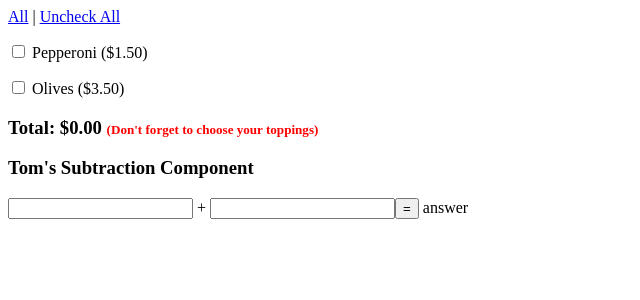
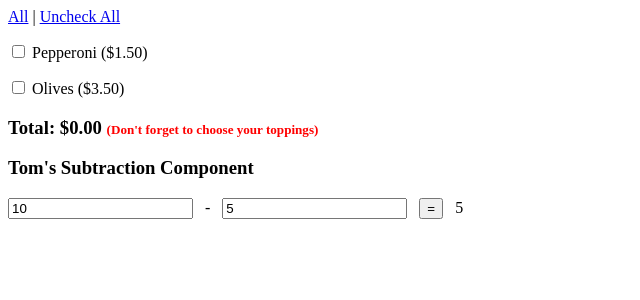
Before and after one commit to tsteelematc/components, an Angular app: page / in a window 1280 px wide. Shown: the top 300 px of the page, without its empty margins (0-640 px from the left). Built offline with nearby package versions, Linux system fonts and the light colour scheme.

Commit message:
Finished with #week-05-slack-n-tell...

```diff
--- a/src/app/tjs-subtract/tjs-subtract.component.html
+++ b/src/app/tjs-subtract/tjs-subtract.component.html
@@ -1,8 +1,10 @@
 <div>
   <h3>Tom's Subtraction Component</h3>
-  <input type="number">
-  +
-  <input type="number">
-  <button>=</button>
-  answer
+  <input type="number" [(ngModel)]='numberOne'>
+  &nbsp; - &nbsp;
+  <input type="number" [(ngModel)]='numberTwo'>
+  &nbsp;
+  <button (click)='subtractNumbers()'>=</button>
+  &nbsp;
+  {{ answer }}
 </div>
--- a/src/app/tjs-subtract/tjs-subtract.component.ts
+++ b/src/app/tjs-subtract/tjs-subtract.component.ts
@@ -7,6 +7,13 @@ import { Component, OnInit } from '@angular/core';
 })
 export class TjsSubtractComponent implements OnInit {
 
+  numberOne = 10;
+  numberTwo = 5;
+  answer = 5;
+  subtractNumbers = () => {
+    this.answer = this.numberOne - this.numberTwo;
+  }
+
   constructor() { }
 
   ngOnInit() {
```
